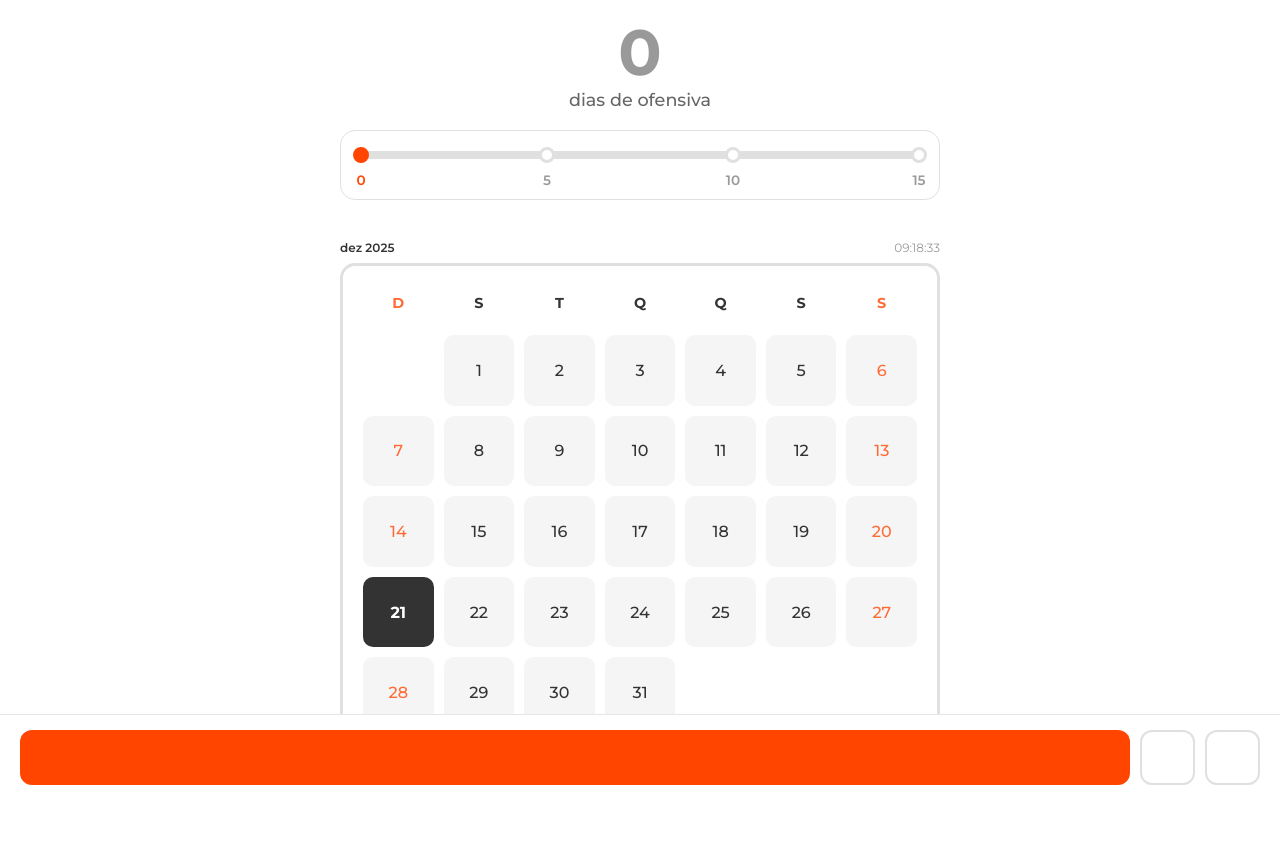
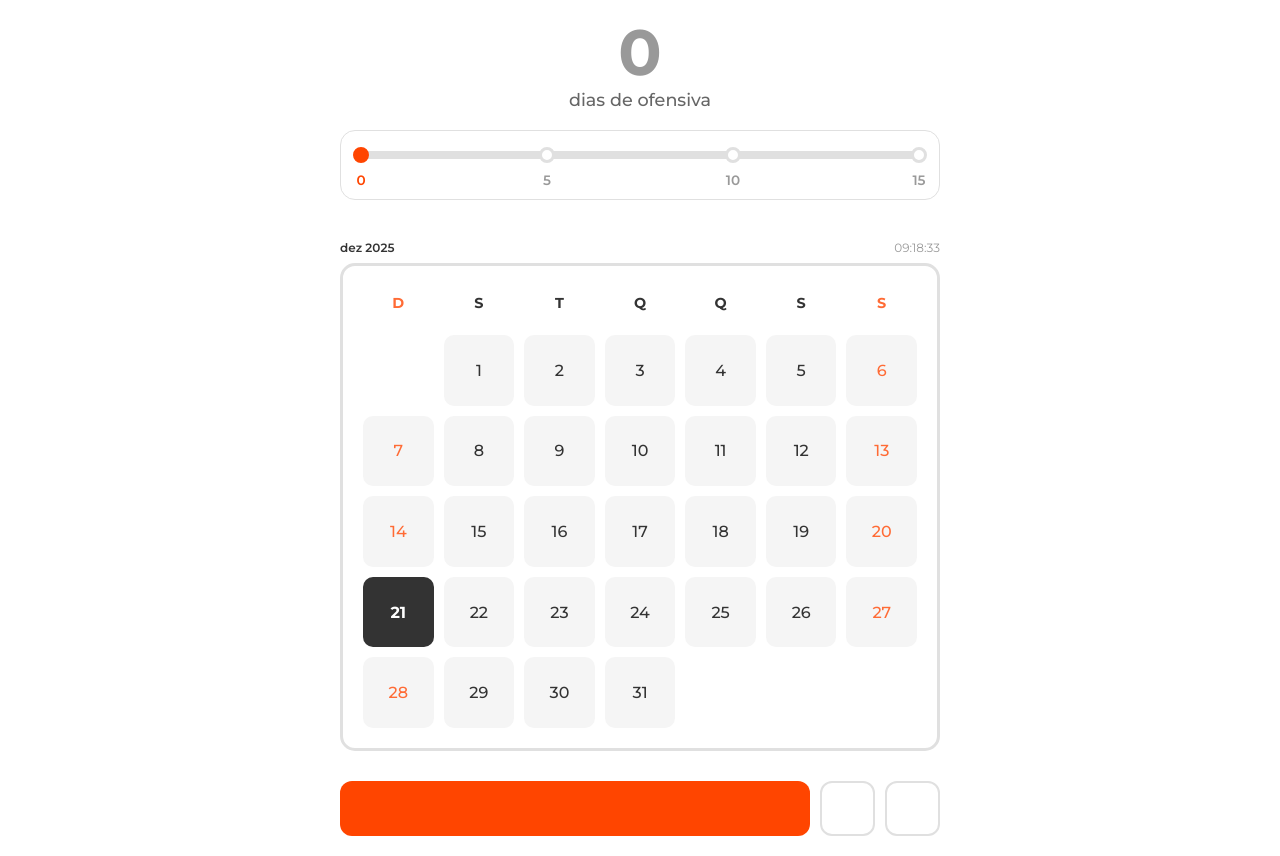
Before and after one commit to themvdiass/constancy, a React (Create React App) app: page / in a window 1280 px wide. Built offline with nearby package versions, Linux system fonts and the light colour scheme; some icons are missing; the HTML template or start-up script is replaced by a standard one.

Commit message:
pequenos ajustes

```diff
--- a/src/App.css
+++ b/src/App.css
@@ -5,7 +5,6 @@
   justify-content: center;
   background: white;
   padding: 20px;
-  padding-bottom: 100px;
   font-family: 'Montserrat', sans-serif;
   transition: background-color 0.3s ease;
 }
@@ -303,24 +302,11 @@ h1 {
 
 /* Container de Botões */
 .buttons-container {
-  position: fixed;
-  bottom: 0;
-  left: 0;
-  right: 0;
+  margin-top: 30px;
   display: flex;
   gap: 10px;
   align-items: stretch;
   justify-content: center;
-  padding: 15px 20px;
-  background: rgba(255, 255, 255, 0.95);
-  backdrop-filter: blur(10px);
-  border-top: 1px solid rgba(0, 0, 0, 0.1);
-  z-index: 100;
-}
-
-.App.dark-mode .buttons-container {
-  background: rgba(45, 45, 45, 0.95);
-  border-top-color: rgba(255, 255, 255, 0.1);
 }
 
 /* Botão de Check-in */
```
Also changed, not shown: 6 other files (tests, documents, lock files or other folders).
